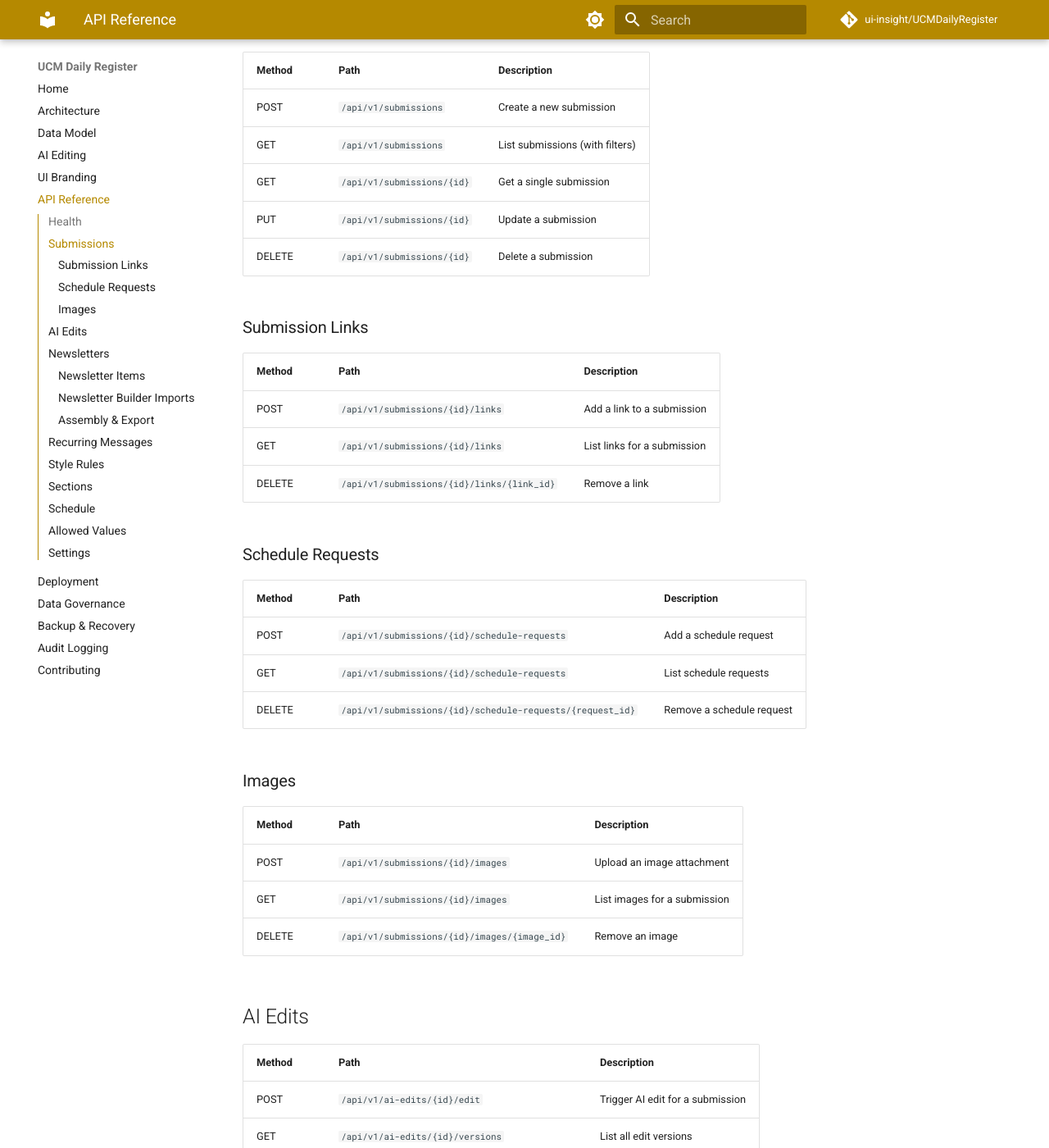
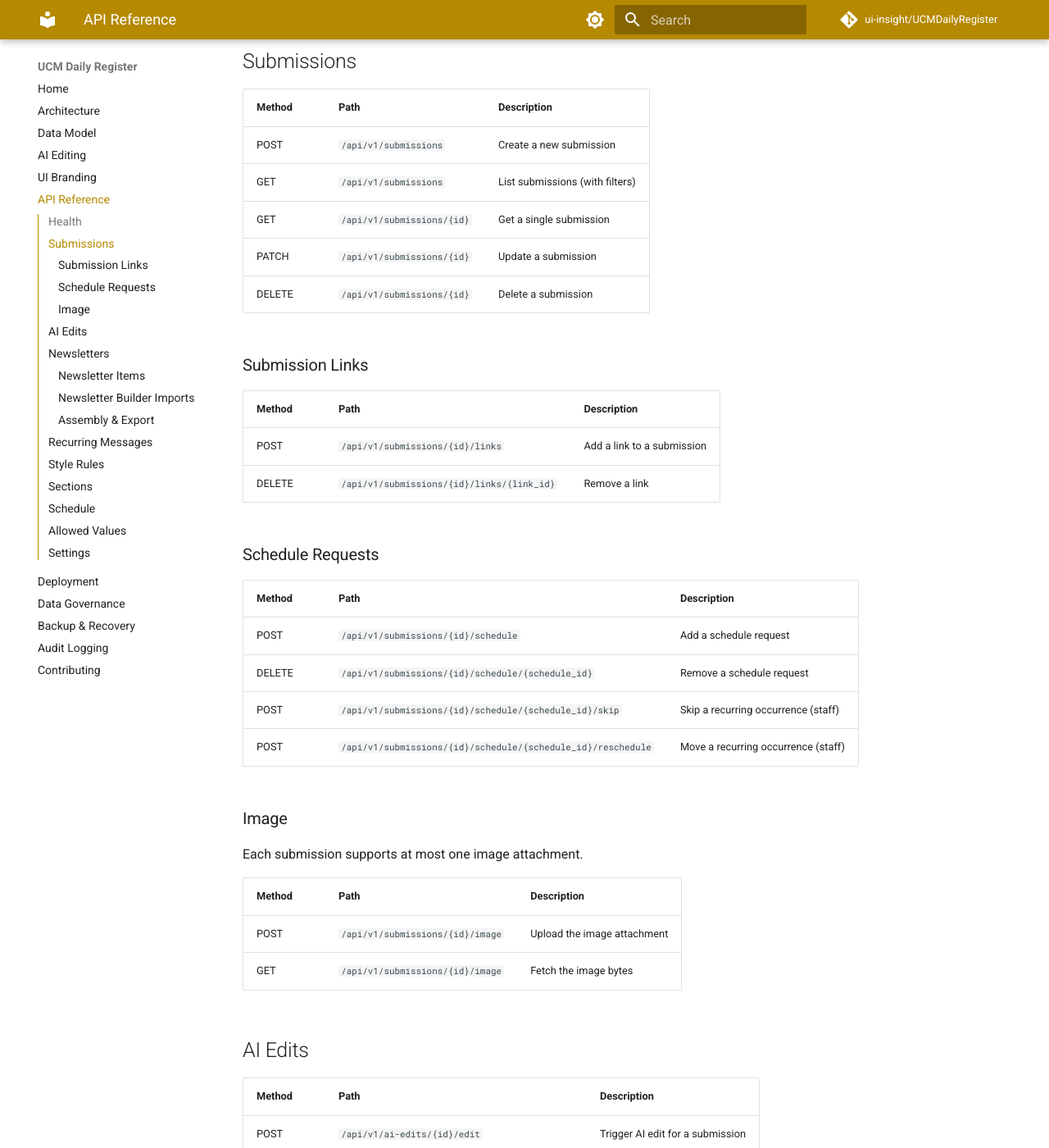
Before and after one commit to ui-insight/UCMDailyRegister, an MkDocs documentation site: the page built from docs/api-reference.md, in a window 1280 px wide and 1400 px high, scrolled down 432 px. Shown: the whole window at 82% size. Built offline with MkDocs 1.6.1 and Material for MkDocs 9.7.7, drawn with Linux system fonts in a browser that asks for light colours; comment, search, counter and statistics services are not loaded; some of the changed text lies outside the part shown.

Commit message:
Fix stale API reference and data model docs
Several doc pages drifted from the current code:

- api-reference.md: submissions use PATCH (not PUT); submission links
  have no GET endpoint; schedule uses /schedule (not /schedule-requests)
  and exposes staff-only skip/reschedule endpoints; images are singular
  (/image) with POST+GET only; style-rules use PATCH; /readyz wasn't
  listed. Example Settings payload used a display-name (GPT-OSS-120B)
  that the service never returns — it returns the provider model slug
  (openai/gpt-oss-120b).
- data-model.md: EditVersion column list was fabricated
  (Title_Text/Body_Text/Diff_JSON). Replaced with the real schema
  (Headline/Body/Flags/Changes_Made/AI_Provider/AI_Model/Created_At)
  per backend/app/models/edit_history.py.
- ai-editing.md + deployment.md: MindRouter default model is
  openai/gpt-oss-120b per config.py; the Qwen/Qwen3-32B example was
  stale.

Co-Authored-By: Claude Opus 4.7 (1M context) <noreply@anthropic.com>

```diff
--- a/docs/api-reference.md
+++ b/docs/api-reference.md
@@ -15,7 +16,7 @@ All endpoints are prefixed with `/api/v1`. Responses use JSON. Errors return sta
 | POST   | `/api/v1/submissions`                         | Create a new submission              |
 | GET    | `/api/v1/submissions`                         | List submissions (with filters)      |
 | GET    | `/api/v1/submissions/{id}`                    | Get a single submission              |
-| PUT    | `/api/v1/submissions/{id}`                    | Update a submission                  |
+| PATCH  | `/api/v1/submissions/{id}`                    | Update a submission                  |
 | DELETE | `/api/v1/submissions/{id}`                    | Delete a submission                  |
 
 ### Submission Links
@@ -23,24 +24,25 @@ All endpoints are prefixed with `/api/v1`. Responses use JSON. Errors return sta
 | Method | Path                                                  | Description                  |
 |--------|-------------------------------------------------------|------------------------------|
 | POST   | `/api/v1/submissions/{id}/links`                      | Add a link to a submission   |
-| GET    | `/api/v1/submissions/{id}/links`                      | List links for a submission  |
 | DELETE | `/api/v1/submissions/{id}/links/{link_id}`            | Remove a link                |
 
 ### Schedule Requests
 
-| Method | Path                                                          | Description                          |
-|--------|---------------------------------------------------------------|--------------------------------------|
-| POST   | `/api/v1/submissions/{id}/schedule-requests`                  | Add a schedule request               |
-| GET    | `/api/v1/submissions/{id}/schedule-requests`                  | List schedule requests               |
-| DELETE | `/api/v1/submissions/{id}/schedule-requests/{request_id}`     | Remove a schedule request            |
+| Method | Path                                                              | Description                          |
+|--------|-------------------------------------------------------------------|--------------------------------------|
+| POST   | `/api/v1/submissions/{id}/schedule`                               | Add a schedule request               |
+| DELETE | `/api/v1/submissions/{id}/schedule/{schedule_id}`                 | Remove a schedule request            |
+| POST   | `/api/v1/submissions/{id}/schedule/{schedule_id}/skip`            | Skip a recurring occurrence (staff)  |
+| POST   | `/api/v1/submissions/{id}/schedule/{schedule_id}/reschedule`      | Move a recurring occurrence (staff)  |
 
-### Images
+### Image
+
+Each submission supports at most one image attachment.
 
 | Method | Path                                                  | Description                    |
 |--------|-------------------------------------------------------|--------------------------------|
-| POST   | `/api/v1/submissions/{id}/images`                     | Upload an image attachment     |
-| GET    | `/api/v1/submissions/{id}/images`                     | List images for a submission   |
-| DELETE | `/api/v1/submissions/{id}/images/{image_id}`          | Remove an image                |
+| POST   | `/api/v1/submissions/{id}/image`                      | Upload the image attachment    |
+| GET    | `/api/v1/submissions/{id}/image`                      | Fetch the image bytes          |
 
 ## AI Edits
 
@@ -115,7 +117,7 @@ These endpoints are staff-only and manage centrally maintained editorial content
 | POST   | `/api/v1/style-rules`                         | Create a style rule                  |
 | GET    | `/api/v1/style-rules`                         | List rules (filter by rule set)      |
 | GET    | `/api/v1/style-rules/{id}`                    | Get a single rule                    |
-| PUT    | `/api/v1/style-rules/{id}`                    | Update a rule                        |
+| PATCH  | `/api/v1/style-rules/{id}`                    | Update a rule                        |
 | DELETE | `/api/v1/style-rules/{id}`                    | Delete a rule                        |
 
 ## Sections
```
Also changed, not shown: other parts of docs/api-reference.md (+3 -2 lines), docs/ai-editing.md (+2 -2 lines), docs/data-model.md (+13 -8 lines), docs/deployment.md (+1 -1 lines).
